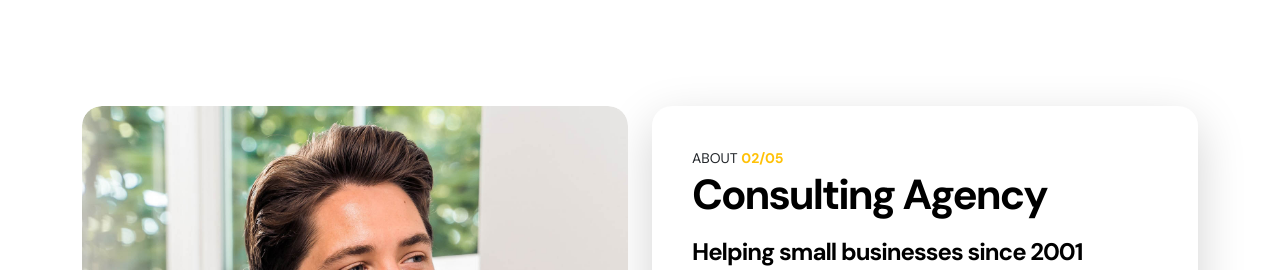
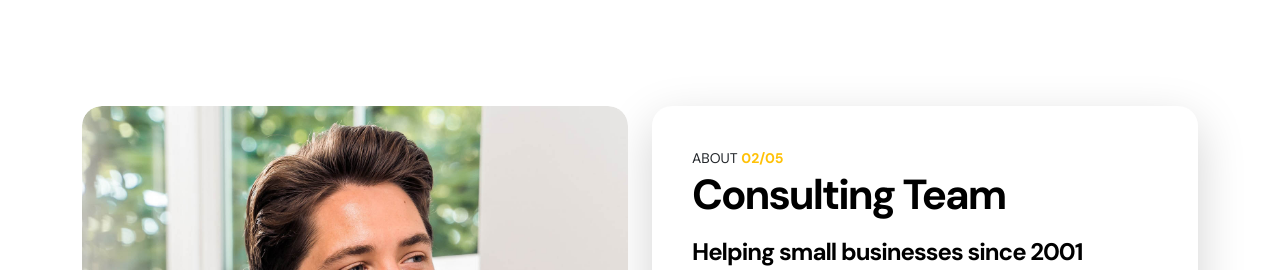
Before and after one commit to Shrikant992-ai/repo3may, a plain HTML site: page index.html in a window 1280 px wide. Shown: the part 809-1079 px from the top of the page. Drawn offline with Linux system fonts and the light colour scheme.

Commit message:
index.html changes

```diff
--- a/index.html
+++ b/index.html
@@ -201,7 +201,7 @@ Free Bootstrap 5 HTML Template
                                 <div class="about-info">
                                     <small class="small-title">About <strong class="text-warning">02/05</strong></small>
 
-                                    <h2 class="mb-3">Consulting Agency</h2>
+                                    <h2 class="mb-3">Consulting Team</h2>
 
                                     <h5 class="mb-3">Helping small businesses since 2001</h5>
 
```
